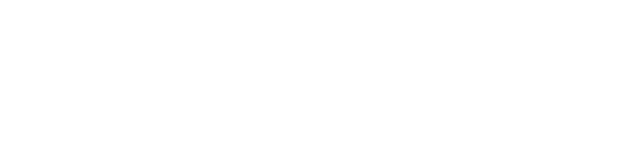
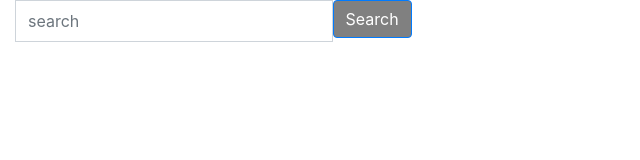
Before and after one commit to chas-academy/08-api-mashup-idaenglund, a plain HTML site: page index.html in a window 1280 px wide. Shown: the whole page, without its empty margins (0-640 px from the left). Drawn offline with nearby package versions, Linux system fonts and the light colour scheme.

Commit message:
add searchfield

```diff
--- a/index.html
+++ b/index.html
@@ -3,9 +3,19 @@
     <meta charset="UTF-8">
     <meta name="viewport" content="width=device-width, initial-scale=1.0">
     <meta http-equiv="X-UA-Compatible" content="ie=edge">
-    <title>Document</title>
+    <link rel="stylesheet" href="https://maxcdn.bootstrapcdn.com/bootstrap/4.0.0/css/bootstrap.min.css" integrity="sha384-Gn5384xqQ1aoWXA+058RXPxPg6fy4IWvTNh0E263XmFcJlSAwiGgFAW/dAiS6JXm" crossorigin="anonymous">
+    <link rel="stylesheet" href="styles.css">
+    <title>API Mashup</title>
 </head>
 <body>
-
+        <div class="input-group col-md-4">
+                <input class="form-control rounded-0 py-2" type="search" placeholder="search" id="example-search-input">
+                <span class="input-group-btn">
+                        <button class="btn btn-primary" type="submit">Search</button>
+                      <i class="fa fa-search"></i>
+                  </button>
+                </span>
+          </div>
 </body>
+<link rel="script" href="script.js">
 </html>
--- a/styles.css
+++ b/styles.css
@@ -0,0 +1,3 @@
+.btn-primary {
+    background-color: grey;
+}
```
